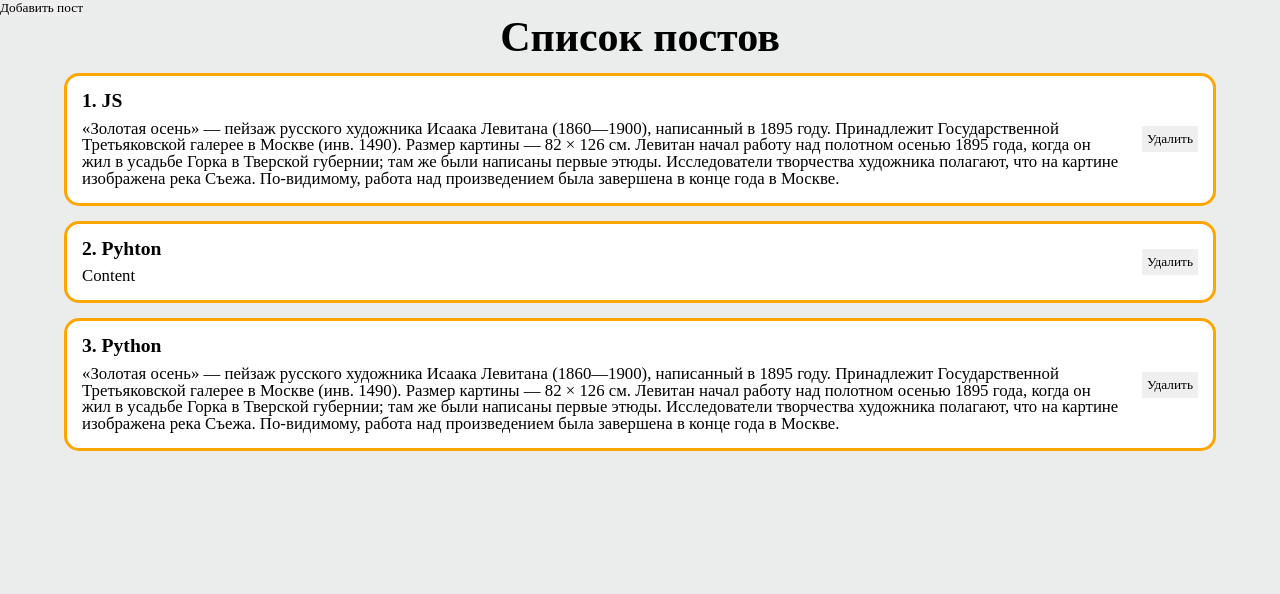
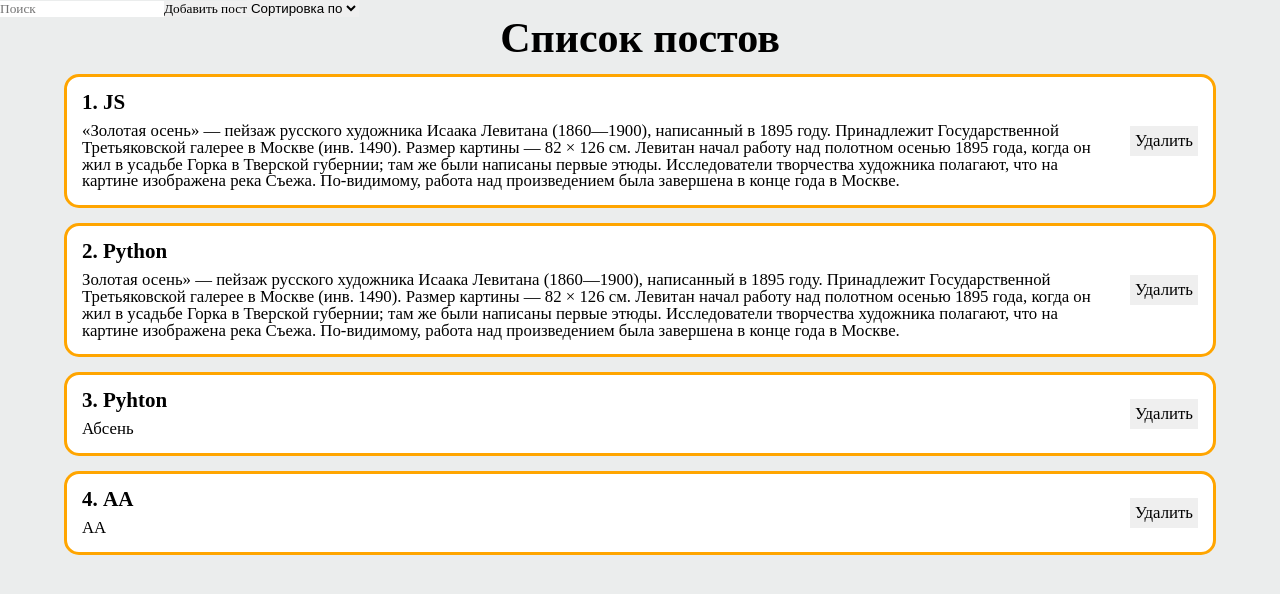
Before and after one commit to SYBL99/React_blog, a React (Create React App) app: page / in a window 1280 px wide. Shown: the top 594 px of the page. Built offline with nearby package versions, Linux system fonts and the light colour scheme.

Commit message:
serachandsort

```diff
--- a/src/App.js
+++ b/src/App.js
@@ -1,27 +1,70 @@
-import React, { useState } from "react";
+import React, { useMemo, useState } from "react";
+import PostForm from "./components/PostForm";
 import PostList from "./components/PostList";
 import MyModal from "./components/UI/modal/MyModal";
+import MySelect from "./components/UI/select/MySelect";
 
 function App() {
   const [modal, setModal] = useState(false)
+  const [selectedSort, setSelectedSort] = useState('')
+  const [searchQuery, setSearchQuery] = useState('')
   const [posts, setPosts] = useState([
     {id: 0, title: "JS", body: "«Золотая осень» — пейзаж русского художника Исаака Левитана (1860—1900), написанный в 1895 году. Принадлежит Государственной Третьяковской галерее в Москве (инв. 1490). Размер картины — 82 × 126 см. Левитан начал работу над полотном осенью 1895 года, когда он жил в усадьбе Горка в Тверской губернии; там же были написаны первые этюды. Исследователи творчества художника полагают, что на картине изображена река Съежа. По-видимому, работа над произведением была завершена в конце года в Москве."},
-    {id: 1, title: "Pyhton", body: "Content"},
-    {id: 2, title: "Python", body: "«Золотая осень» — пейзаж русского художника Исаака Левитана (1860—1900), написанный в 1895 году. Принадлежит Государственной Третьяковской галерее в Москве (инв. 1490). Размер картины — 82 × 126 см. Левитан начал работу над полотном осенью 1895 года, когда он жил в усадьбе Горка в Тверской губернии; там же были написаны первые этюды. Исследователи творчества художника полагают, что на картине изображена река Съежа. По-видимому, работа над произведением была завершена в конце года в Москве." },
+    {id: 2, title: "Python", body: "Золотая осень» — пейзаж русского художника Исаака Левитана (1860—1900), написанный в 1895 году. Принадлежит Государственной Третьяковской галерее в Москве (инв. 1490). Размер картины — 82 × 126 см. Левитан начал работу над полотном осенью 1895 года, когда он жил в усадьбе Горка в Тверской губернии; там же были написаны первые этюды. Исследователи творчества художника полагают, что на картине изображена река Съежа. По-видимому, работа над произведением была завершена в конце года в Москве." },
+    {id: 1, title: "Pyhton", body: "Абсень" },
+    {id: 3, title: "АА", body: 'АА'},
+  ])
+  const [title, setTitle] = useState('')
+  const [content, setContent] = useState('')
 
-  ])
+  const sortedPosts = useMemo(() => {
+    console.log("Работаем")
+    if (selectedSort) {
+      return [...posts].sort((a, b) => a[selectedSort].localeCompare(b[selectedSort]))}
+    return posts;
+  } , [selectedSort, posts])
+  const sortedAndSearchedPosts = useMemo(()=>
+  { return sortedPosts.filter(post => post.title.toLowerCase().includes(searchQuery.toLowerCase()))},
+  [searchQuery,sortedPosts])
 
+  function sortPosts(sort) {
+    setSelectedSort(sort);  }
+
+  function createPost(title, body){
+    setPosts([...posts, { id: posts.length, title, body }])
+    setModal(false)
+    setTitle('')
+    setContent('')
+  }
   function deletePost(post) {
-    console.log(posts)
-    setPosts(posts.filter(p => p.id !== post.id))
-    console.log(posts)
+    setPosts(posts.filter(item => item.id !== post.id))
   }
 
   return (
     <div className="App">
-      <MyModal visible={modal} setVisible={setModal} children={<div>YES</div>}/>
+      <input value={searchQuery}
+      onChange={e=>setSearchQuery(e.target.value)}
+      placeholder={'Поиск'}
+      />
       <button onClick={() => setModal(true)}>Добавить пост</button>
-      <PostList posts={posts} deletePost={deletePost} />
+      <MySelect
+        value={selectedSort}
+        onChange={sortPosts}
+        defaultValue="Сортировка по"
+        options={[
+          {value: "title", name: "По названию"},
+          {value: "body", name: "По описанию" }
+        ]}
+      />
+      <MyModal visible={modal} setVisible={setModal} children={
+        <PostForm create={createPost} title={title} setTitle={setTitle} content={content} setContent={setContent} />} />
+        <hr/>
+      {posts.length === 0
+        ? <h2 style={{ fontWeight: 600, fontSize: '3rem', textAlign: "center" }} >Посты не найдены!</h2>
+        : <PostList posts={sortedAndSearchedPosts} title={'Список постов'} deletePost={deletePost} /> }
+
+
+
     </div>
   );
 }
--- a/src/components/PostForm.jsx
+++ b/src/components/PostForm.jsx
@@ -0,0 +1,13 @@
+import React from "react";
+const PostForm = (props) => {
+    return (
+        <div className="post__form">
+            <form action="">
+                <input value={props.title} onChange={e => props.setTitle(e.target.value)} placeholder="Заголовок" type="text" />
+                <input value={props.content} onChange={e => props.setContent(e.target.value)} placeholder="Текст поста" type="text" />
+                <button onClick={e => {props.create(props.title, props.content) ; e.preventDefault()}}>Опубликовать</button>
+            </form>
+        </div>
+    );
+};
+export default PostForm;
--- a/src/components/PostList.jsx
+++ b/src/components/PostList.jsx
@@ -5,7 +5,7 @@ const PostList = (props) => {
     return (
         <div>
             <h2 style={{fontWeight: 600, fontSize: '3rem', textAlign: "center"}}>
-                Список постов</h2>
+                {props.title}</h2>
             {props.posts.map((post, index) => <PostItem number={index+1} post={post} key={post.id} deletePost={props.deletePost}/>)}
         </div>
     );
--- a/src/components/UI/modal/MyModal.module.css
+++ b/src/components/UI/modal/MyModal.module.css
@@ -10,9 +10,9 @@
 .myModalContent {
     padding: 25px;
     background: white;
+    border: 3px solid orange;
     border-radius: 15px;
-    min-width:  250px;
-
+    min-width: 250px;
 }
 
 .myModal.active{
--- /dev/null
+++ b/src/components/UI/select/MySelect.jsx
@@ -0,0 +1,14 @@
+import React from "react";
+import cl from './MySelect.module.css'
+
+const MySelect = ({options, defaultValue, value, onChange}) => {
+    return (
+        <select value={value}
+        onChange={e => onChange(e.target.value)}>
+            <option disabled value="">{defaultValue}</option>
+            {options.map(option => <option key={option.value} value={option.value}>{option.name}</option>)}
+        </select>
+    );
+};
+
+export default MySelect;
--- a/src/index.css
+++ b/src/index.css
@@ -21,7 +21,7 @@ body {
     margin-right: 20px;
 }
 .post__title {
-    font-size: 1.4rem;
+    font-size: 1.5rem;
     font-weight: 600;
     margin-bottom: 10px;
 }
@@ -31,5 +31,26 @@ body {
 }
 .post__btn {
     word-break: normal;
+    font-size: 1.2rem;
     padding: 5px
 }
+.post__form {
+    font-size: 1.2rem;
+}
+.post__form input{
+    display: block;
+    width: 40vw;
+    padding: 5px;
+    margin-bottom: 15px;
+    font-size: 1.2rem;
+    background-color: rgba(232, 227, 227, 0.977);
+    border: 1px solid;
+    box-shadow: 0px 0px 3px;
+}
+.post__form button {
+    display: block;
+    font-size: 1.2rem;
+    padding: 5px;
+    background-color: rgba(232, 227, 227, 0.977);
+    border: 1px solid;
+}
```
Also changed, not shown: src/components/MyModal.jsx (deleted, +0 -19 lines), src/components/UI/select/MySelect.module.css (added).
